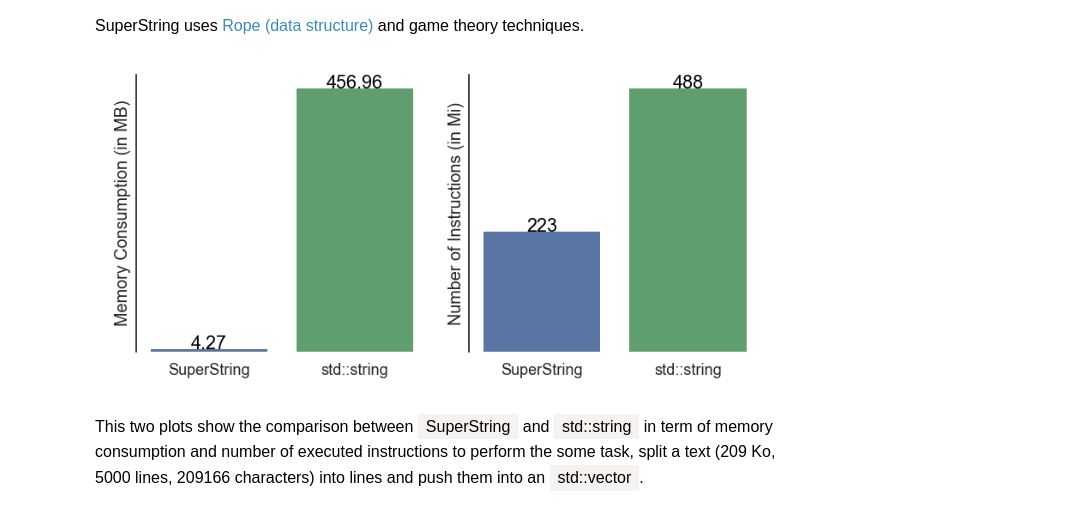
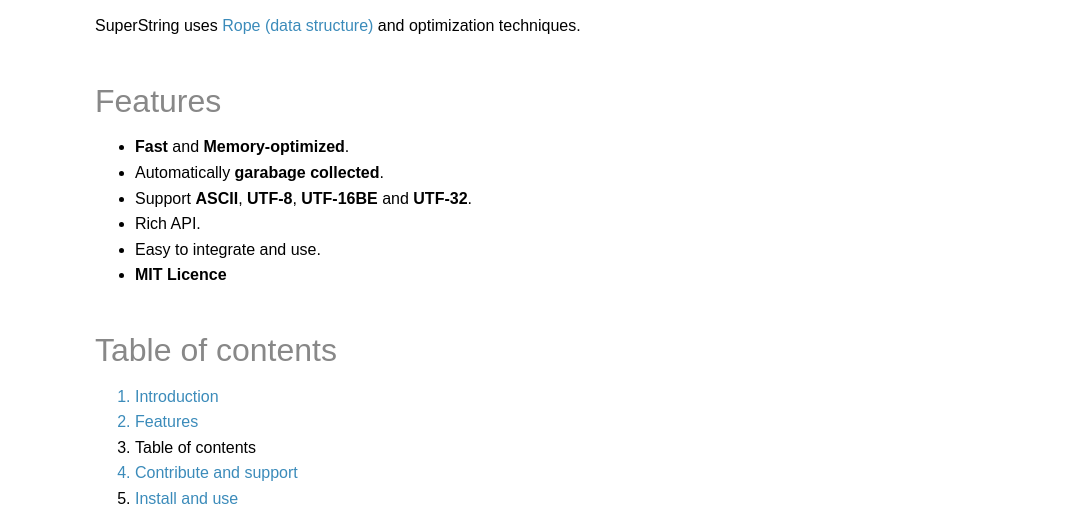
Before and after one commit to btwael/SuperString, a plain HTML site: page documentation/index.html in a window 1280 px wide. Shown: the part 304-810 px from the top of the page, without its empty margins (202-1280 px from the left). Drawn offline with Linux system fonts and the light colour scheme.

Commit message:
Inaccurate benchmark removed

```diff
--- a/documentation/index.html
+++ b/documentation/index.html
@@ -23,9 +23,7 @@
                 <!-- Introduction -->
                 <h1 class="content-subhead" id="c-intro">Introduction</h1>
                 <p>SuperString is an efficient string library for C++, that achieves a remarkable memory and CPU optimization.</p>
-                <p>SuperString uses <a href="https://en.wikipedia.org/wiki/Rope_%28data_structure%29">Rope (data structure)</a> and game theory techniques.</p>
-                <img class="pure-img" src="./img/text_line_split_bench.png">
-                <p>This two plots show the comparison between <span class="inlinehl">SuperString</span> and <span class="inlinehl">std::string</span> in term of memory consumption and number of executed instructions to perform the some task, split a text (209 Ko, 5000 lines, 209166 characters) into lines and push them into an <span class="inlinehl">std::vector</span>.</p>
+                <p>SuperString uses <a href="https://en.wikipedia.org/wiki/Rope_%28data_structure%29">Rope (data structure)</a> and optimization techniques.</p>
                 <!-- Features -->
                 <h1 class="content-subhead" id="c-features">Features</h1>
                 <ul>
```
Also changed, not shown: 1 other file.
